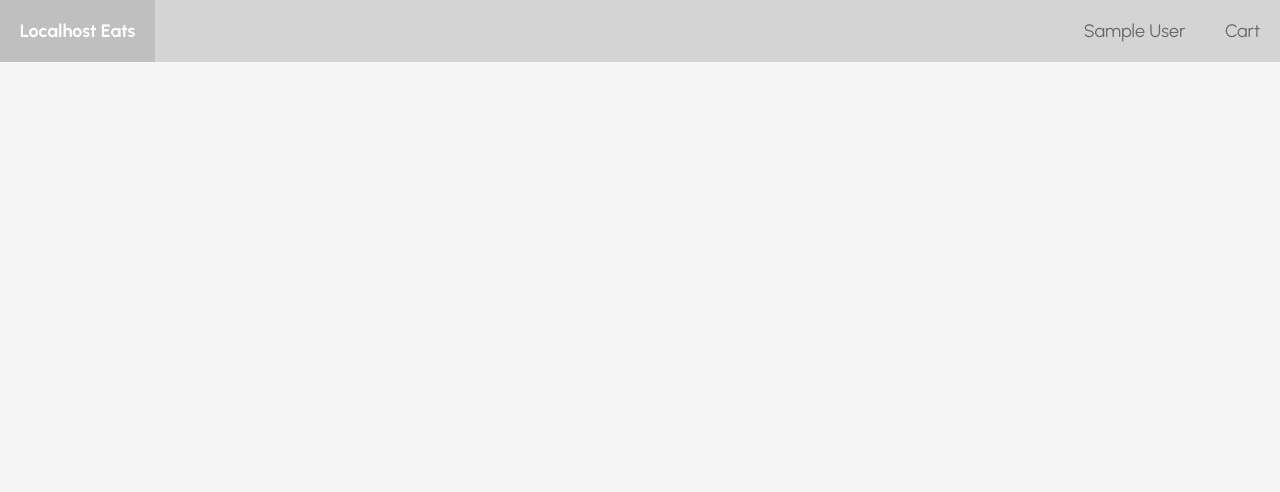
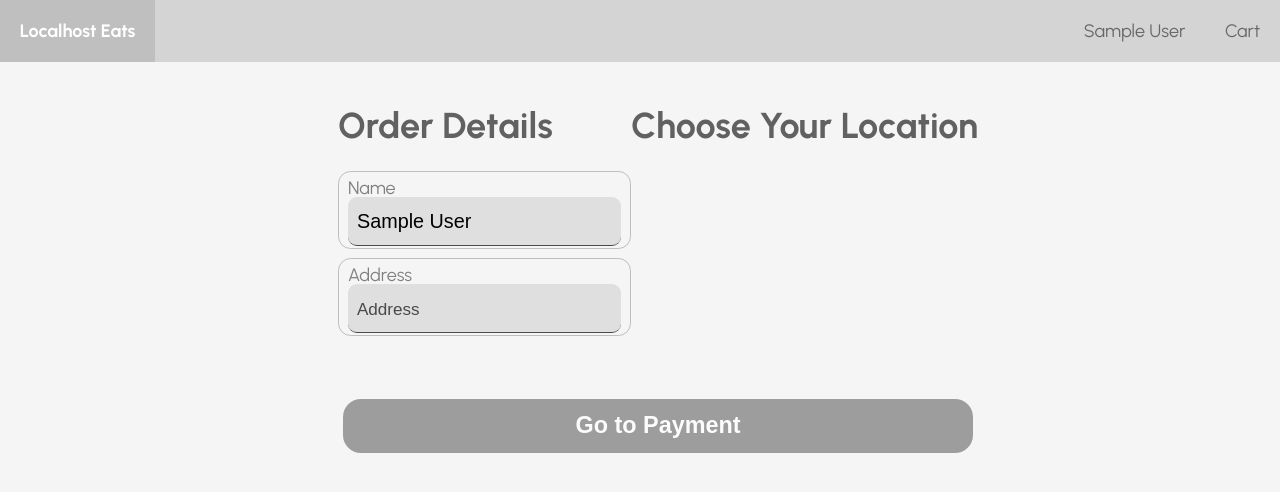
Before and after one commit to hezron-sketch/restaurant, a React (Create React App) app in the folder frontend/: page /checkout in a window 1280 px wide. Shown: the top 492 px of the page. Built offline with nearby package versions, Linux system fonts and the light colour scheme; sample sign-in values are in the browser's storage; a web font is replaced by a local one.

Commit message:
add:payment

```diff
--- a/frontend/src/AppRoutes.js
+++ b/frontend/src/AppRoutes.js
@@ -5,6 +5,8 @@ import FoodPage from "./pages/Home/Food/FoodPage";
 import CartPage from "./pages/Home/Cart/CartPage";
 import LoginPage from "./pages/Login/LoginPage";
 import RegisterPage from "./pages/Register/RegisterPage";
+import AuthRoute from "./components/AuthRoute/AuthRoute";
+import CheckoutPage from "./pages/Checkout/CheckoutPage";
 
 export default function AppRoutes() {
   return (
@@ -17,6 +19,14 @@ export default function AppRoutes() {
         <Route path="/cart" element={<CartPage />} />
         <Route path="/login" element={<LoginPage />} />
         <Route path="/register" element={<RegisterPage />} />
+        <Route
+          path="/checkout"
+          element={
+            <AuthRoute>
+              <CheckoutPage />
+            </AuthRoute>
+          }
+        />
       </Routes>
     </>
   );
--- /dev/null
+++ b/frontend/src/components/AuthRoute/AuthRoute.js
@@ -0,0 +1,12 @@
+import { Navigate, useLocation } from "react-router-dom";
+import { useAuth } from "../../hooks/useAuth";
+
+export default function AuthRoute({ children }) {
+  const location = useLocation();
+  const { user } = useAuth();
+  return user ? (
+    children
+  ) : (
+    <Navigate to={`/login?returnUrl=${location.pathname}`} replace />
+  );
+}
--- /dev/null
+++ b/frontend/src/pages/Checkout/CheckoutPage.js
@@ -0,0 +1,71 @@
+import React from "react";
+import { useCart } from "../../hooks/useCart";
+import { useAuth } from "../../hooks/useAuth";
+import { useNavigate } from "react-router-dom";
+import { useState } from "react";
+import { useForm } from "react-hook-form";
+import { toast } from "react-toastify";
+import { createOrder } from "../../services/OrderService";
+import classes from "./checkoutPage.module.css";
+import Title from "../../components/Title/Title";
+import Input from "../../components/Input/Input";
+import Button from "../../components/Button/Button";
+
+export default function CheckoutPage() {
+  const { cart } = useCart();
+  const { user } = useAuth();
+  const navigate = useNavigate();
+  const [order, setOrder] = useState({ ...cart });
+
+  const {
+    register,
+    formState: { errors },
+    handleSubmit,
+  } = useForm();
+
+  const submit = async (data) => {
+    if (!order.addressLatLng) {
+      toast.warning("Please select your location on the map");
+      return;
+    }
+    await createOrder({ ...order, name: data.name, address: data.address });
+    navigate("/payment");
+  };
+  return (
+    <>
+      <form onSubmit={handleSubmit(submit)} className={classes.container}>
+        <div className={classes.content}>
+          <Title title="Order Details" fontSize="2rem" />
+          <div className={classes.inputs}>
+            <Input
+              defaultValue={user.name}
+              label="Name"
+              {...register("name")}
+              error={errors.name}
+            />
+
+            <Input
+              defaultValue={user.address}
+              label="Address"
+              {...register("address")}
+              error={errors.address}
+            />
+          </div>
+        </div>
+        <div>
+          <Title title="Choose Your Location" fontSize="2rem" />
+        </div>
+        <div className={classes.buttons_cont}>
+          <div className={classes.buttons}>
+            <Button
+              type="Submit"
+              text="Go to Payment"
+              width="100%"
+              height="3rem"
+            />
+          </div>
+        </div>
+      </form>
+    </>
+  );
+}
--- /dev/null
+++ b/frontend/src/pages/Checkout/checkoutPage.module.css
@@ -0,0 +1,33 @@
+.container {
+  display: flex;
+  flex-wrap: wrap;
+  justify-content: center;
+  margin: 0 0 6rem 2rem;
+  margin-top: 1rem;
+}
+
+.ceonten {
+  width: 35rem;
+  margin: 0 3rem 0 0;
+}
+
+.content,
+.inputs {
+  display: flex;
+  flex-direction: column;
+}
+
+.inputs {
+  width: 100%;
+}
+
+.buttons_cont {
+  flex-basis: 100%;
+  display: flex;
+  justify-content: center;
+}
+
+.buttons {
+  margin: 2rem;
+  width: 35rem;
+}
--- /dev/null
+++ b/frontend/src/services/OrderService.js
@@ -0,0 +1,8 @@
+import axios from "axios";
+
+export const createOrder = async (order) => {
+  try {
+    const { data } = axios.post("/api/orders/create", order);
+    return data;
+  } catch (error) {}
+};
```
